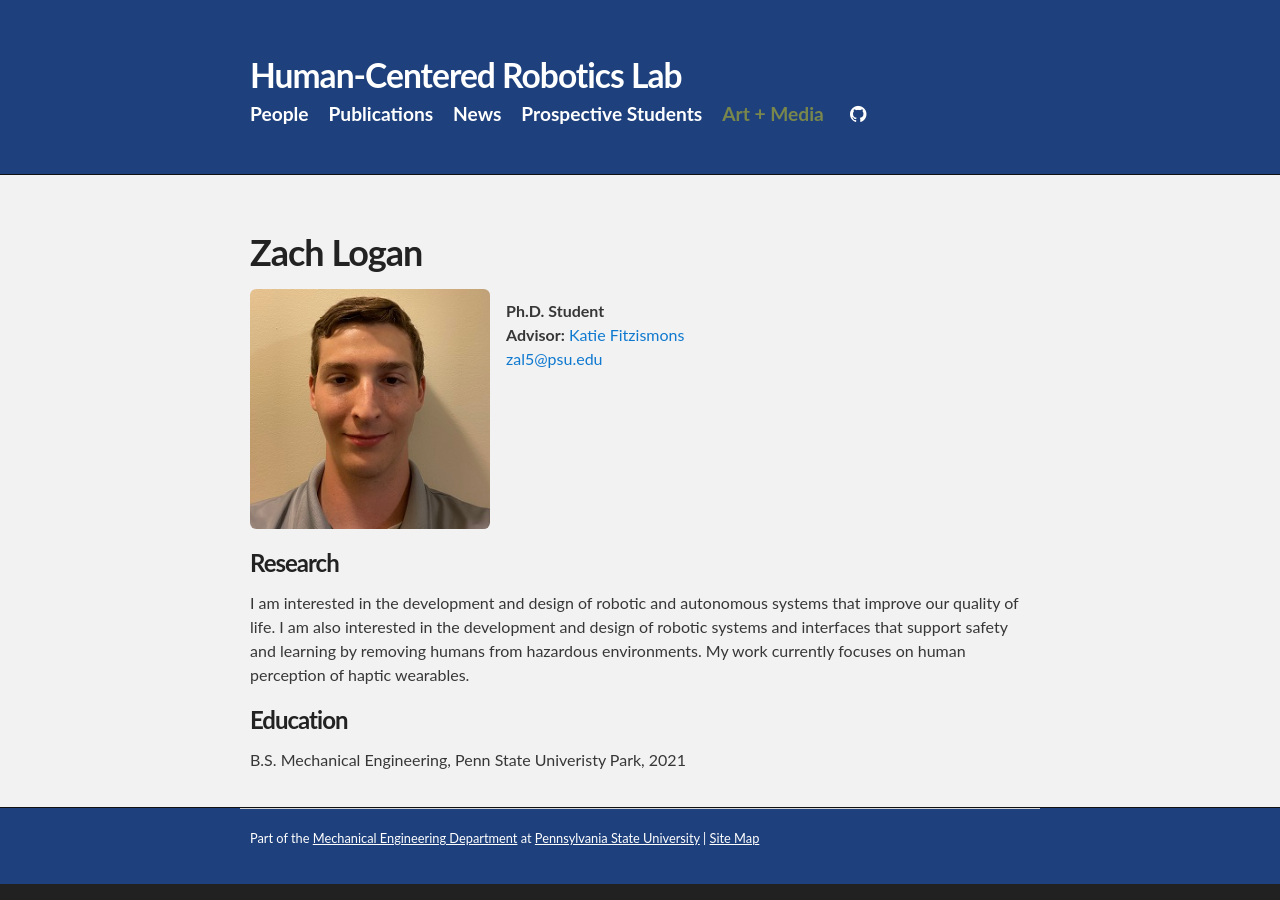
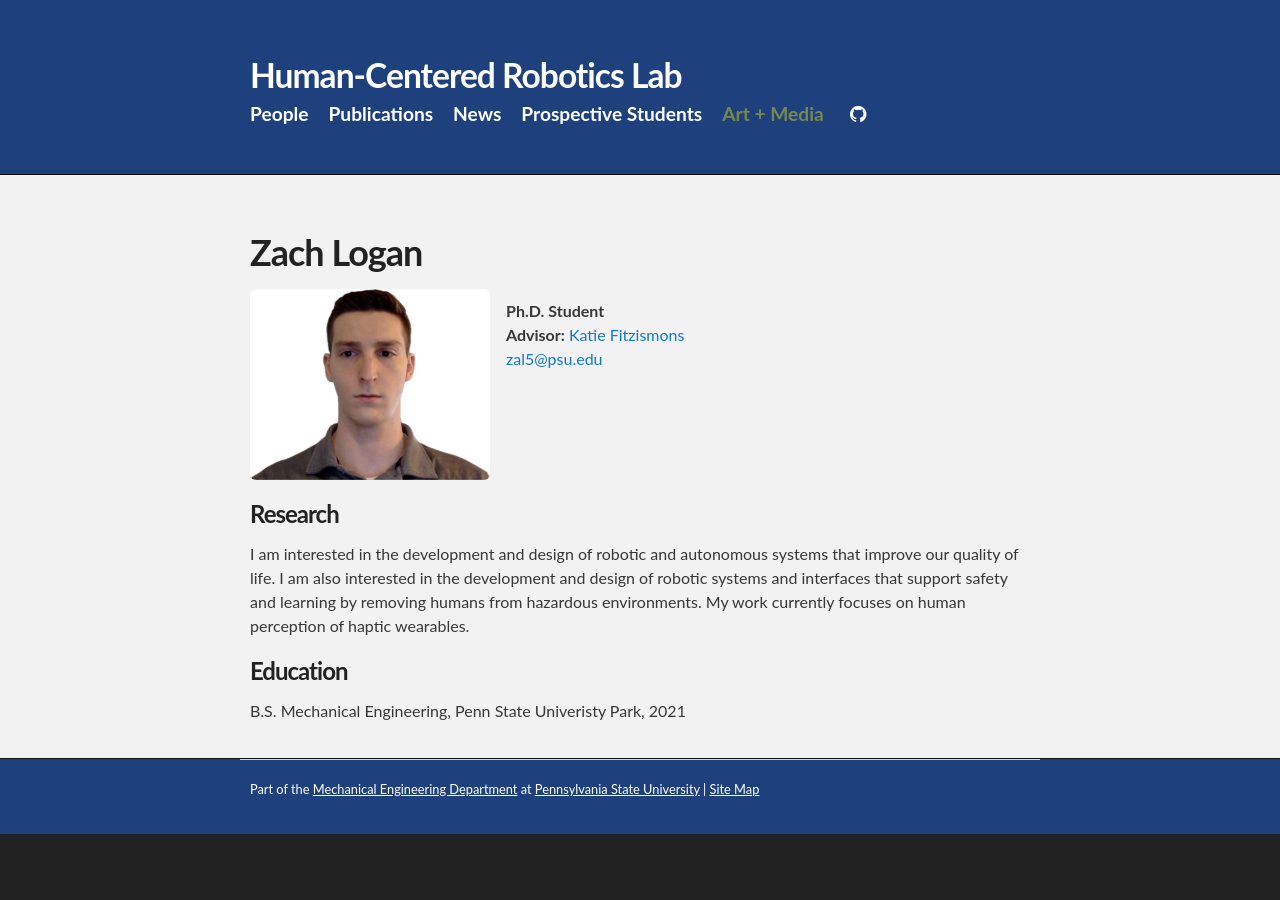
Before and after one commit to psu-hcr/psu-hcr.github.io, a Jekyll site: the page built from people/zachlogan.html, in a window 1280 px wide. Built offline with Jekyll 4.4.1, drawn with Linux system fonts in a browser that asks for light colours.

Commit message:
Update Zach Website Profile

```diff
--- a/people/zachlogan.html
+++ b/people/zachlogan.html
@@ -8,7 +8,7 @@
 
 <div class="row">
   <div class="column">
-    <img alt="Zach Logan" title="Zach Logan" src="/images/ZachLogan.jpg" alt="Zach Logan" style="width:15em; border:none; border-bottom:0px">
+    <img alt="Zach Logan" title="Zach Logan" src="/images/ZachLogan.jpeg" alt="Zach Logan" style="width:15em; border:none; border-bottom:0px">
   </div>
   <div class="column">
     <p><b>Ph.D. Student</b>
```
Also changed, not shown: images/ZachLogan.jpeg (added), images/ZachLogan.jpg (deleted), 1 other file.
